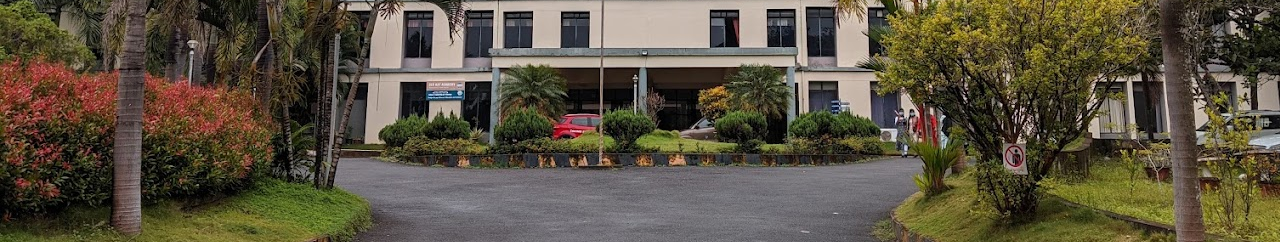
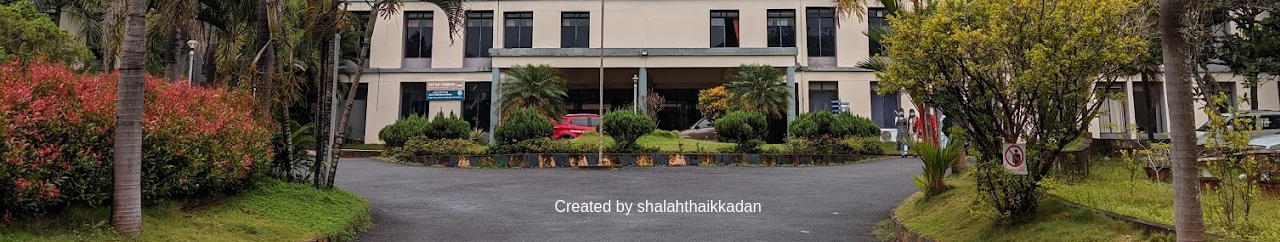
Before and after one commit to shalahthaikkadan/College-chatbot, a Flask app: page / in a window 1280 px wide. Shown: the part 558-800 px from the top of the page. Run offline with Flask 3, Linux system fonts and the light colour scheme; parts of the project's set-up code (start-up, migrations or seed data) failed here and were passed over.

Commit message:
Add ownership attribution

```diff
--- a/templates/index.html
+++ b/templates/index.html
@@ -24,7 +24,9 @@
             </div>
         </form>
     </div>
-
+    <div style="text-align: center; color: white; padding: 10px; position: fixed; bottom: 0; width: 100%;">
+        <p>Created by shalahthaikkadan</p>
+    </div>
     <script type="text/javascript">
         $(document).ready(function() {
             $('form').on('submit', function(event) {
```
Also changed, not shown: 1 other file.
